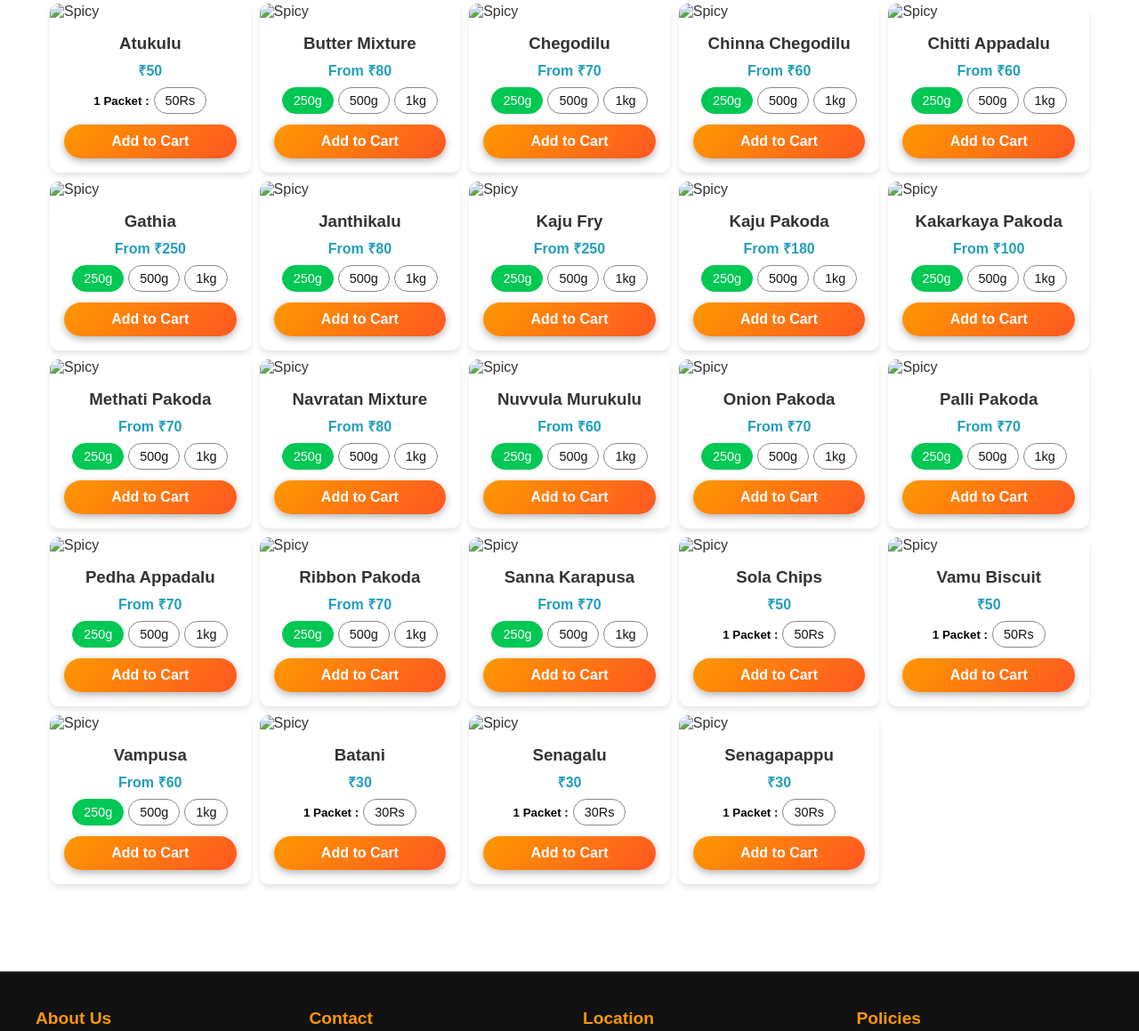
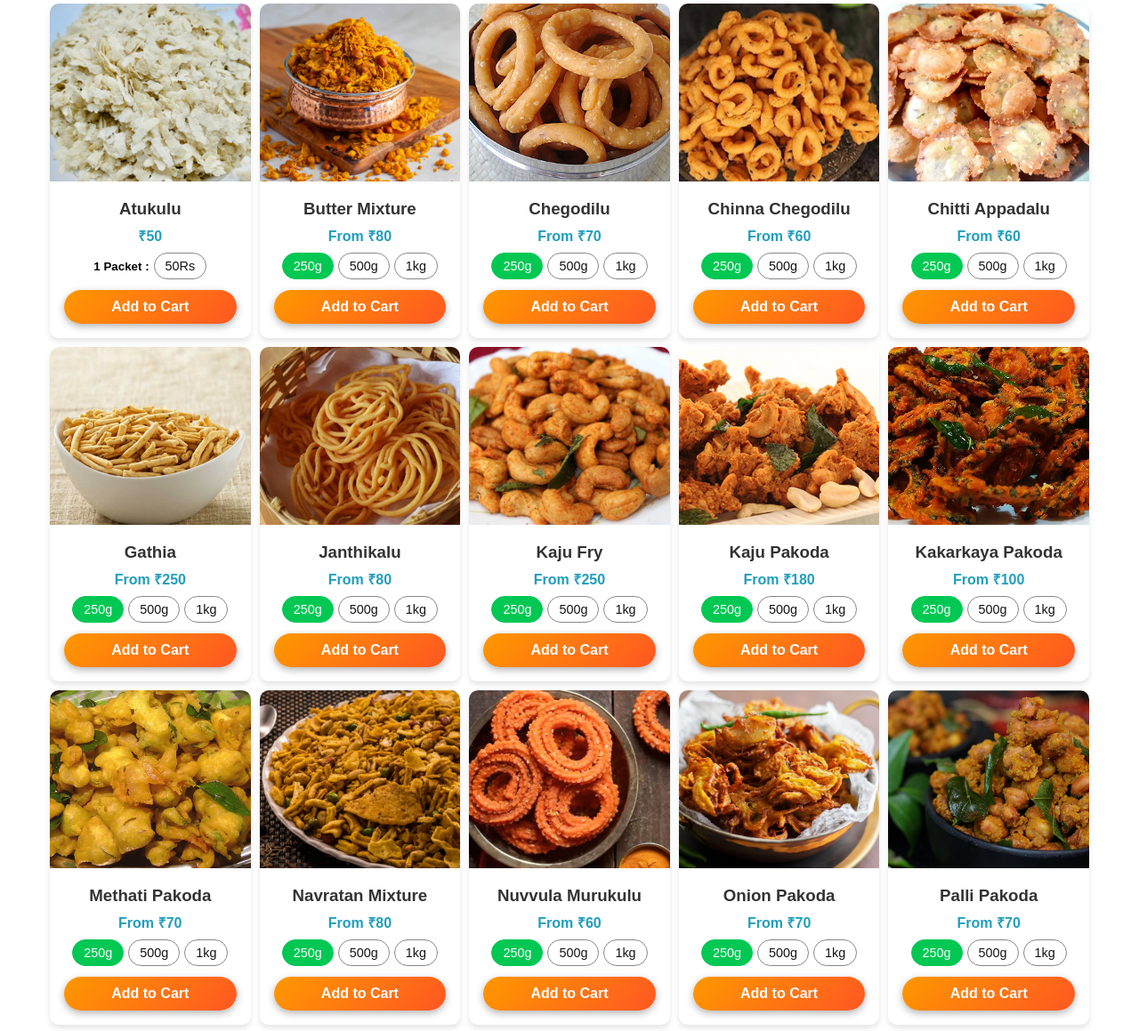
Before and after one commit to durga02/Lalitha_Surya_Sweets, a plain HTML site: page hot.html in a window 1280 px wide. Shown: the part 173-1332 px from the top of the page at 89% size. Drawn offline with Linux system fonts and the light colour scheme.

Commit message:
Update hot.html

```diff
--- a/hot.html
+++ b/hot.html
@@ -5,7 +5,7 @@
   <meta name="viewport" content="width=device-width, initial-scale=1.0">
   <title>Hot | Lalitha Surya Sweets</title>
   <link rel="stylesheet" href="style.css">
-  <link rel="shortcut icon" href="images/enlarge.png" type="image/x-icon">
+  <link rel="shortcut icon" href="enlarge.png" type="image/x-icon">
 </head>
 <body class="dark">
 
@@ -48,7 +48,7 @@
     <div class="product-grid">
       <!-- Spicy 1 -->
       <div class="product" data-name="Atukulu" data-price="50">
-        <img src="images/spicy/atukulu.jpg" alt="Spicy">
+        <img src="atukulu.jpg" alt="Spicy">
         <div class="product-info">
           <h3>Atukulu</h3>
           <p class="price">₹50</p>
@@ -65,7 +65,7 @@
 
       <!-- Spicy 2 -->
       <div class="product" data-name="Butter Mixture" data-price="80">
-        <img src="images/spicy/butter_mixture.jpg" alt="Spicy">
+        <img src="butter_mixture.jpg" alt="Spicy">
         <div class="product-info">
           <h3>Butter Mixture</h3>
           <p class="price">From ₹80</p>
@@ -82,7 +82,7 @@
 
       <!-- Spicy 3 -->
       <div class="product" data-name="Chegodilu" data-price="70">
-        <img src="images/spicy/chegodilu.jpg" alt="Spicy">
+        <img src="chegodilu.jpg" alt="Spicy">
         <div class="product-info">
           <h3>Chegodilu</h3>
           <p class="price">From ₹70</p>
@@ -98,7 +98,7 @@
       </div>
 
       <div class="product" data-name="Chinna Chegodilu" data-price="60">
-        <img src="images/spicy/chinna_chegodilu.jpg" alt="Spicy">
+        <img src="chinna_chegodilu.jpg" alt="Spicy">
         <div class="product-info">
           <h3>Chinna Chegodilu</h3>
           <p class="price">From ₹60</p>
@@ -114,7 +114,7 @@
       </div>
 
       <div class="product" data-name="Chitti Appadalu" data-price="60">
-        <img src="images/spicy/chitti_appadalu.jpg" alt="Spicy">
+        <img src="chitti_appadalu.jpg" alt="Spicy">
         <div class="product-info">
           <h3>Chitti Appadalu</h3>
           <p class="price">From ₹60</p>
@@ -130,7 +130,7 @@
       </div>
 
       <div class="product" data-name="Gathia" data-price="70">
-        <img src="images/spicy/gathia.jpg" alt="Spicy">
+        <img src="gathia.jpg" alt="Spicy">
         <div class="product-info">
           <h3>Gathia</h3>
           <p class="price">From ₹250</p>
@@ -146,7 +146,7 @@
       </div>
 
       <div class="product" data-name="Janthikalu" data-price="80">
-        <img src="images/spicy/Janthikalu.jpg" alt="Spicy">
+        <img src="Janthikalu.jpg" alt="Spicy">
         <div class="product-info">
           <h3>Janthikalu</h3>
           <p class="price">From ₹80</p>
@@ -162,7 +162,7 @@
       </div>
 
       <div class="product" data-name="Kaju Fry" data-price="250">
-        <img src="images/spicy/Kaju-fry.jpg" alt="Spicy">
+        <img src="Kaju-fry.jpg" alt="Spicy">
         <div class="product-info">
           <h3>Kaju Fry</h3>
           <p class="price">From ₹250</p>
@@ -178,7 +178,7 @@
       </div>
 
       <div class="product" data-name="Kaju Pakoda" data-price="180">
-        <img src="images/spicy/kaju_pakoda.jpg" alt="Spicy">
+        <img src="kaju_pakoda.jpg" alt="Spicy">
         <div class="product-info">
           <h3>Kaju Pakoda</h3>
           <p class="price">From ₹180</p>
@@ -194,7 +194,7 @@
       </div>
 
       <div class="product" data-name="Kakarkaya Pakoda" data-price="100">
-        <img src="images/spicy/kakarkaya_pakoda.jpg" alt="Spicy">
+        <img src="kakarkaya_pakoda.jpg" alt="Spicy">
         <div class="product-info">
           <h3>Kakarkaya Pakoda</h3>
           <p class="price">From ₹100</p>
@@ -210,7 +210,7 @@
       </div>
 
       <div class="product" data-name="Methati Pakoda" data-price="70">
-        <img src="images/spicy/methati_pakoda.jpg" alt="Spicy">
+        <img src="methati_pakoda.jpg" alt="Spicy">
         <div class="product-info">
           <h3>Methati Pakoda</h3>
           <p class="price">From ₹70</p>
@@ -226,7 +226,7 @@
       </div>
 
       <div class="product" data-name="Navratan Mixture" data-price="80">
-        <img src="images/spicy/navratan_mixture.jpg" alt="Spicy">
+        <img src="navratan_mixture.jpg" alt="Spicy">
         <div class="product-info">
           <h3>Navratan Mixture</h3>
           <p class="price">From ₹80</p>
@@ -242,7 +242,7 @@
       </div>
 
       <div class="product" data-name="Nuvvula Murukulu" data-price="60">
-        <img src="images/spicy/nuvvula.jpg" alt="Spicy">
+        <img src="nuvvula.jpg" alt="Spicy">
         <div class="product-info">
           <h3>Nuvvula Murukulu</h3>
           <p class="price">From ₹60</p>
@@ -258,7 +258,7 @@
       </div>
 
       <div class="product" data-name="Onion Pakoda" data-price="70">
-        <img src="images/spicy/Onion_Pakoda.jpg" alt="Spicy">
+        <img src="Onion_Pakoda.jpg" alt="Spicy">
         <div class="product-info">
           <h3>Onion Pakoda</h3>
           <p class="price">From ₹70</p>
@@ -274,7 +274,7 @@
       </div>
 
       <div class="product" data-name="Palli Pakoda" data-price="70">
-        <img src="images/spicy/palli_pakoda.jpg" alt="Spicy">
+        <img src="palli_pakoda.jpg" alt="Spicy">
         <div class="product-info">
           <h3>Palli Pakoda</h3>
           <p class="price">From ₹70</p>
@@ -290,7 +290,7 @@
       </div>
 
       <div class="product" data-name="Pedha Appadalu" data-price="70">
-        <img src="images/spicy/pedha_appadalu.jpg" alt="Spicy">
+        <img src="pedha_appadalu.jpg" alt="Spicy">
         <div class="product-info">
           <h3>Pedha Appadalu</h3>
           <p class="price">From ₹70</p>
@@ -306,7 +306,7 @@
       </div>
 
       <div class="product" data-name="Ribbon Pakoda" data-price="70">
-        <img src="images/spicy/ribbon-pakoda.jpg" alt="Spicy">
+        <img src="ribbon-pakoda.jpg" alt="Spicy">
         <div class="product-info">
           <h3>Ribbon Pakoda</h3>
           <p class="price">From ₹70</p>
@@ -322,7 +322,7 @@
       </div>
 
       <div class="product" data-name="Sanna Karapusa" data-price="70">
-        <img src="images/spicy/sanna-karapusa.jpg" alt="Spicy">
+        <img src="sanna-karapusa.jpg" alt="Spicy">
         <div class="product-info">
           <h3>Sanna Karapusa</h3>
           <p class="price">From ₹70</p>
@@ -338,7 +338,7 @@
       </div>
 
       <div class="product" data-name="Sola Chips" data-price="50">
-        <img src="images/spicy/sola_chips.jpg" alt="Spicy">
+        <img src="sola_chips.jpg" alt="Spicy">
         <div class="product-info">
           <h3>Sola Chips</h3>
           <p class="price">₹50</p>
@@ -355,7 +355,7 @@
       </div>
 
       <div class="product" data-name="Vamu Biscuit" data-price="50">
-        <img src="images/spicy/vamu_biscuits.jpeg" alt="Spicy">
+        <img src="vamu_biscuits.jpeg" alt="Spicy">
         <div class="product-info">
           <h3>Vamu Biscuit</h3>
           <p class="price">₹50</p>
@@ -372,7 +372,7 @@
       </div>
 
       <div class="product" data-name="Vampusa" data-price="60">
-        <img src="images/spicy/vamupusa.jpg" alt="Spicy">
+        <img src="vamupusa.jpg" alt="Spicy">
         <div class="product-info">
           <h3>Vampusa</h3>
           <p class="price">From ₹60</p>
@@ -388,7 +388,7 @@
       </div>
 
       <div class="product" data-name="Batani" data-price="30">
-        <img src="images/spicy/batani.jpg" alt="Spicy">
+        <img src="batani.jpg" alt="Spicy">
         <div class="product-info">
           <h3>Batani</h3>
           <p class="price">₹30</p>
@@ -405,7 +405,7 @@
       </div>
 
       <div class="product" data-name="Senagalu" data-price="30">
-        <img src="images/spicy/senagalu.jpg" alt="Spicy">
+        <img src="senagalu.jpg" alt="Spicy">
         <div class="product-info">
           <h3>Senagalu</h3>
           <p class="price">₹30</p>
@@ -422,7 +422,7 @@
       </div>
 
       <div class="product" data-name="Senagapappu" data-price="30">
-        <img src="images/spicy/senagapappu.jpg" alt="Spicy">
+        <img src="senagapappu.jpg" alt="Spicy">
         <div class="product-info">
           <h3>Senagapappu</h3>
           <p class="price">₹30</p>
@@ -556,4 +556,5 @@
 
   <script src="script.js"></script>
 </body>
+
 </html>
```
